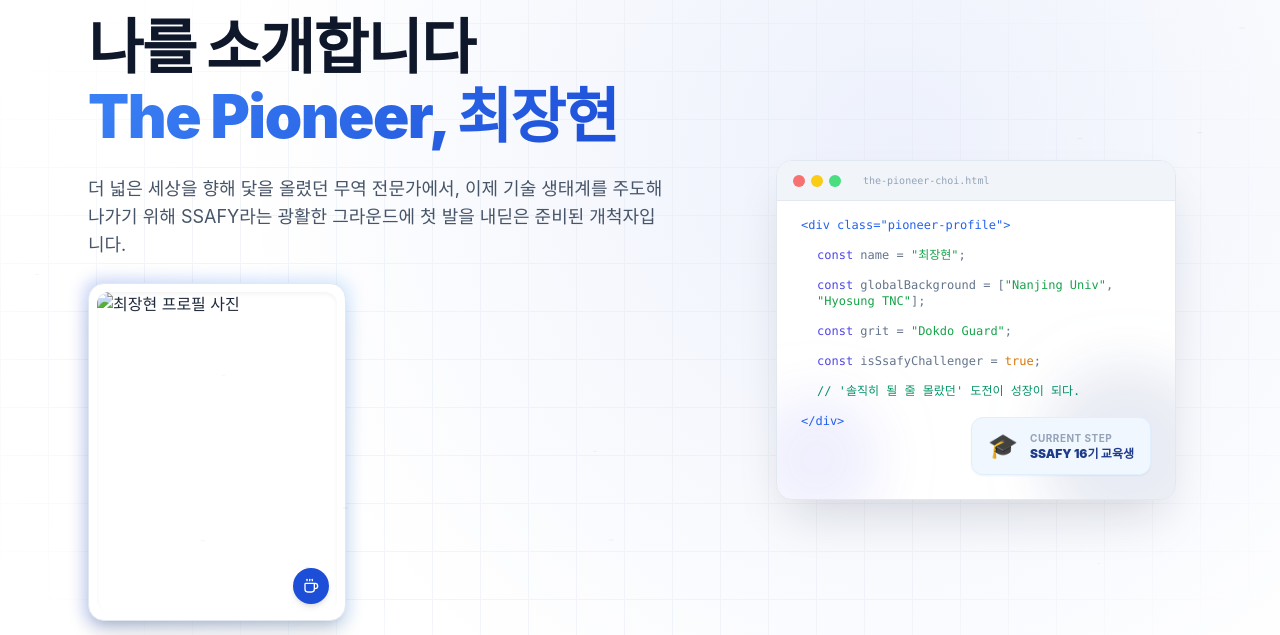
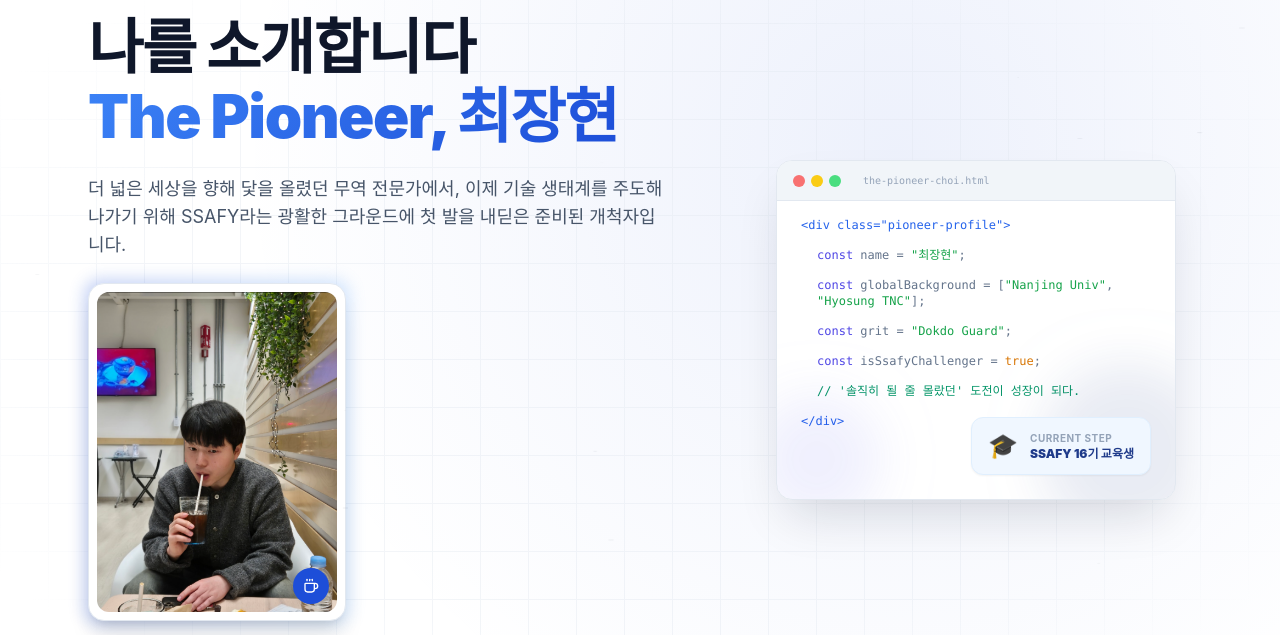
Before and after one commit to Janghyun-Choi/myweb, a plain HTML site: page index.html in a window 1280 px wide. Shown: the part 190-825 px from the top of the page. Drawn offline with nearby package versions, Linux system fonts and the light colour scheme; animation ran at ten frames a second; a web font is replaced by a local one.

Commit message:
add image

```diff
--- a/index.html
+++ b/index.html
@@ -156,7 +156,7 @@
                 <div class="my-4 relative group">
                     <div class="absolute -inset-1 bg-gradient-to-r from-brand-600 to-blue-400 rounded-2xl blur opacity-25 group-hover:opacity-40 smooth-transition"></div>
                     <div class="relative bg-white dark:bg-slate-900 p-2 rounded-2xl border border-slate-200 dark:border-slate-800 shadow-xl max-w-[260px] sm:max-w-[280px]">
-                        <img src="1.jpg" alt="최장현 프로필 사진" class="w-56 h-72 sm:w-60 sm:h-80 object-cover rounded-xl shadow-inner smooth-transition group-hover:scale-[1.02]">
+                        <img src="1.png" alt="최장현 프로필 사진" class="w-56 h-72 sm:w-60 sm:h-80 object-cover rounded-xl shadow-inner smooth-transition group-hover:scale-[1.02]">
                         <div class="absolute bottom-4 right-4 bg-brand-600 text-white rounded-full p-2.5 shadow-md">
                             <i data-lucide="coffee" class="w-4 h-4"></i>
                         </div>
```
